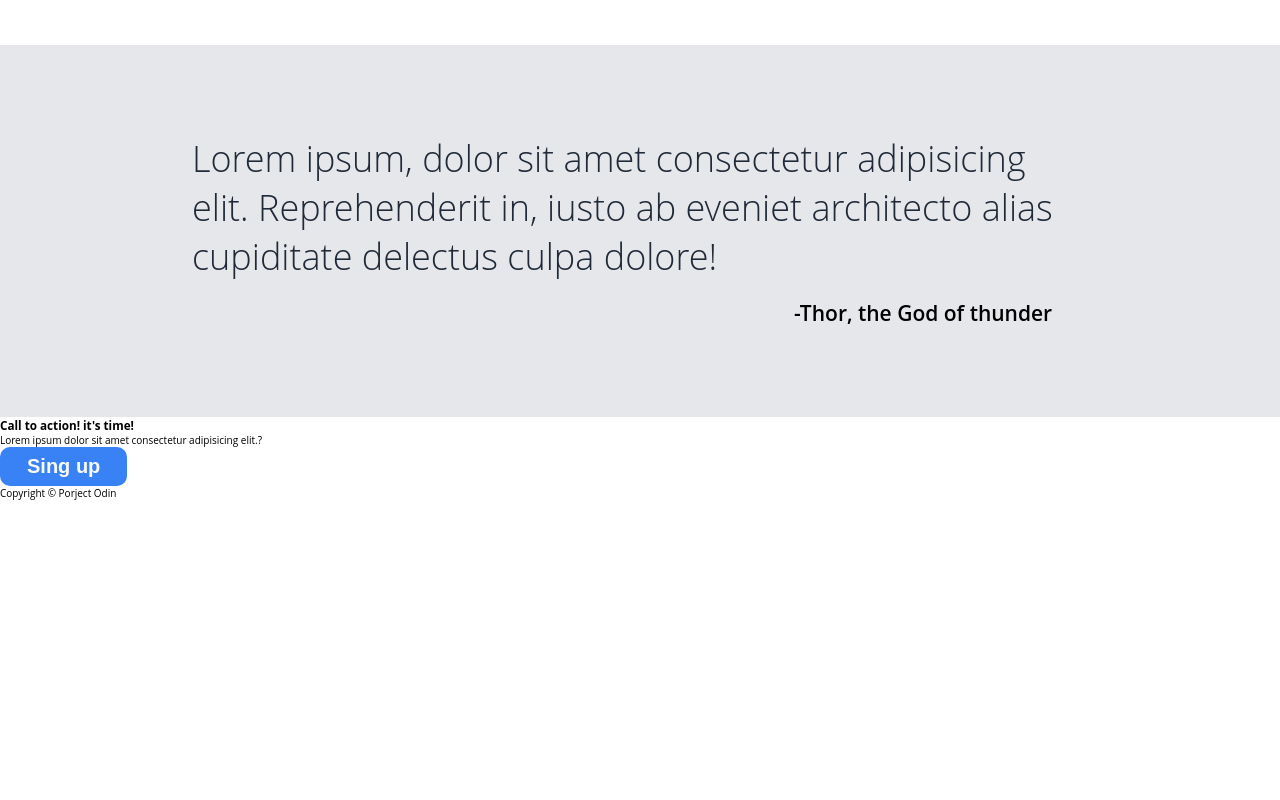
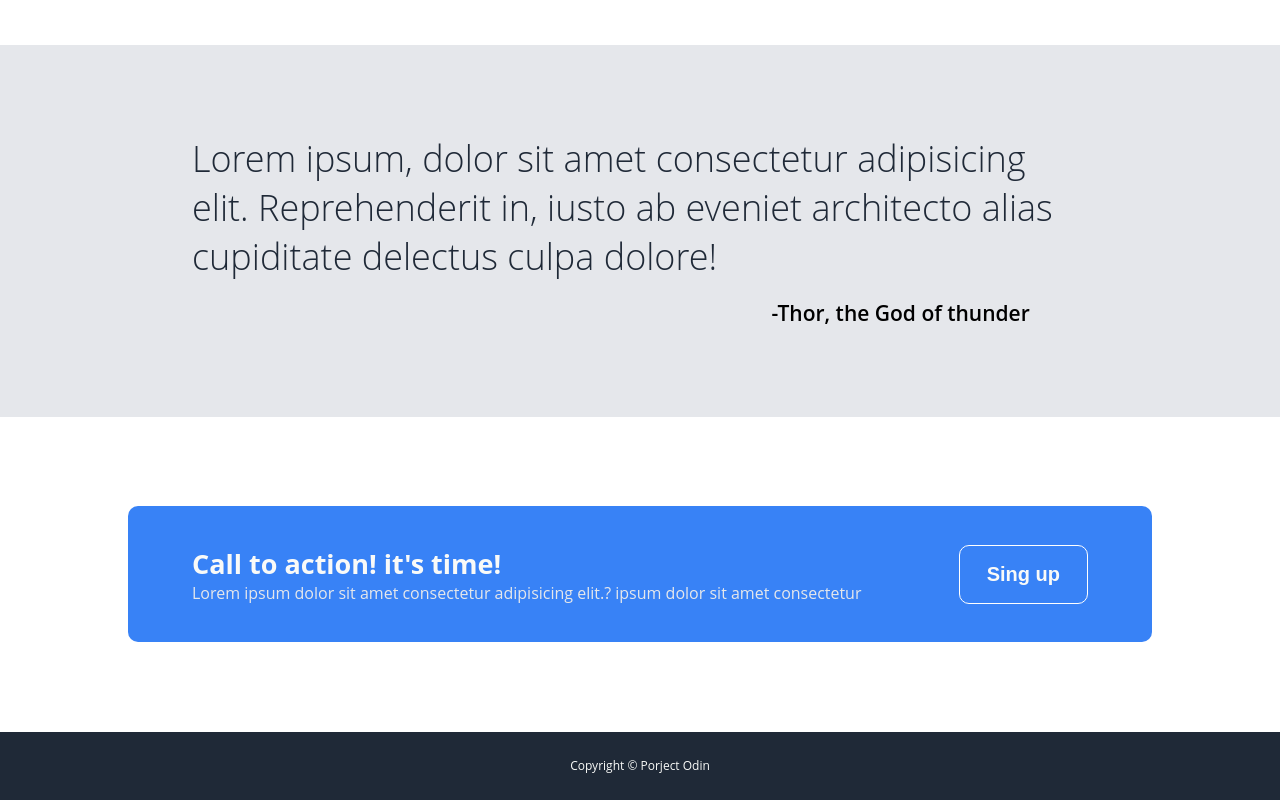
Before and after one commit to Bublibi/bublibi.github.io, a website: page index.html in a window 1280 px wide. Shown: the part 1058-1858 px from the top of the page. Before the commit the page ends 1558 px from the top, so only its background shows below. Drawn offline with Linux system fonts and the light colour scheme.

Commit message:
Finalizacion de footer

```diff
--- a/index.html
+++ b/index.html
@@ -42,9 +42,9 @@
     <section class="CTA">
         <div class="CTA__text-box">
             <h3 class="CTA__text-box__heading">Call to action! it's time!</h3>
-            <p class="CTEA__text-box__text">Lorem ipsum dolor sit amet consectetur adipisicing elit.?</p>
-            <button class="btn">Sing up</button>
+            <p class="CTA__text-box__text">Lorem ipsum dolor sit amet consectetur adipisicing elit.? ipsum dolor sit amet consectetur</p>
         </div>
+        <button class="btn">Sing up</button>
     </section>
     <section class="footer">
         <p class="copyright">Copyright &#169; Porject Odin</p>
--- a/sass/components.scss
+++ b/sass/components.scss
@@ -29,9 +29,6 @@
         color: var(--grey-normal);
     }
 }
-
-/// NAVBAR
-
 
 // RANDOM INFO
 .random-info {
@@ -71,6 +68,43 @@
         font-weight: 600;
         font-size: 2.1rem;
         margin-top: 2%;
-        padding-right: 4%;
+        padding-right: 6.5%;
     }
 }
+
+// CTA
+.CTA {
+    margin: 7% 10% 7% 10%;
+    display: flex;
+    background-color: var(--secondary-color);
+    padding: 3% 5%;
+    border-radius: 1rem;
+    justify-content: space-between;
+
+
+    &__text-box {
+        display: flex;
+        flex-direction: column;
+
+        &__heading {
+            font-size: 2.7rem;
+            color: var(--grey-light);
+        }
+
+        &__text {
+            color: var(--grey-normal);
+            font-size: 1.6rem;
+        }
+    }
+
+    & .btn {
+        border: 1px solid white;
+    }
+}
+
+// Copyright
+.copyright {
+    color: var(--grey-light);
+    text-align: center;
+    font-size: 1.2rem;
+}
--- a/sass/layout.scss
+++ b/sass/layout.scss
@@ -74,3 +74,9 @@
         border-radius: 1rem;
     }
 }
+
+// FOOTER
+.footer {
+    padding: 2%;
+    background-color: var(--primary-color);
+}
```
Also changed, not shown: css/style.css, 1 other file.
